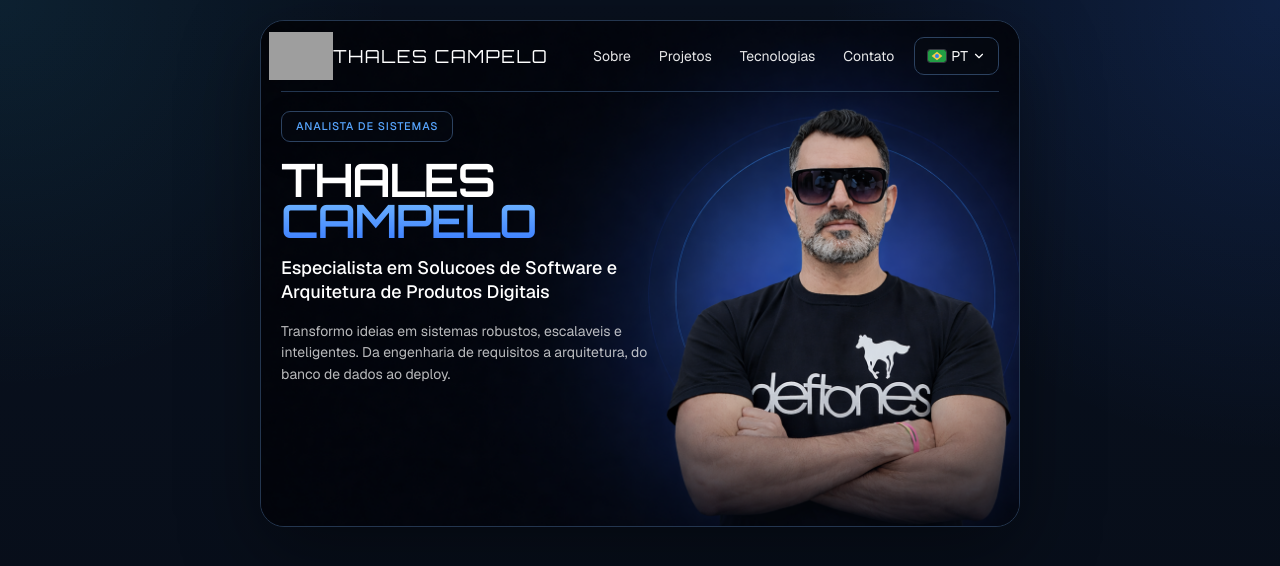
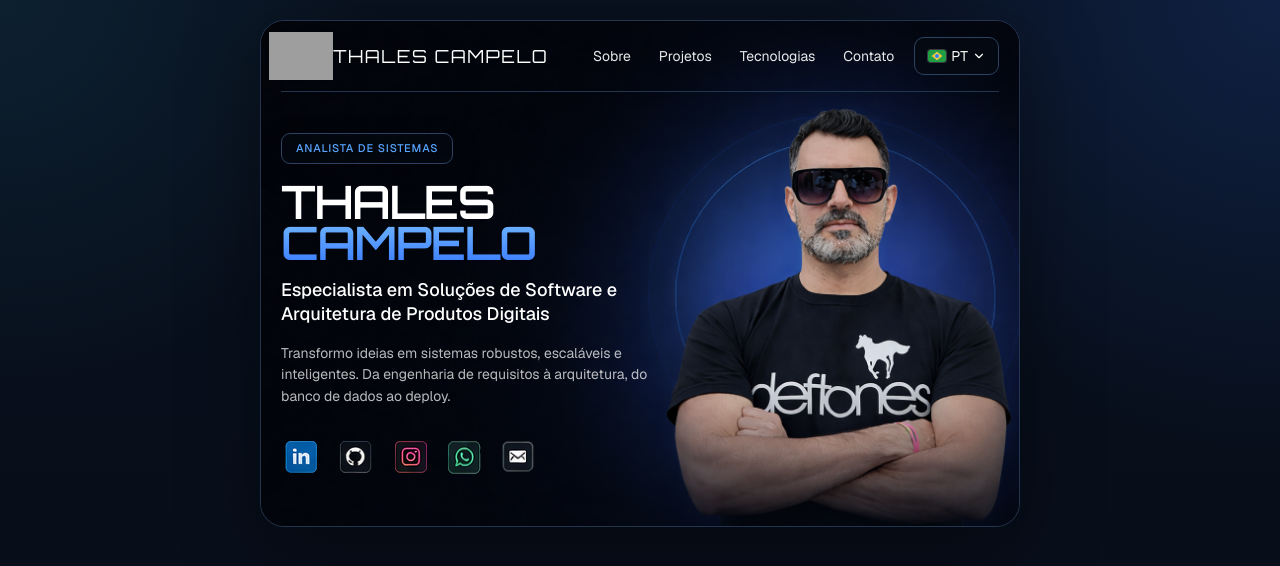
Before and after one commit to thalescampelodac/landing-page-2, a Next.js app: page / in a window 1280 px wide. Shown: the top 566 px of the page. Built offline with nearby package versions, Linux system fonts and the light colour scheme; grey boxes are pictures that could not be loaded.

Commit message:
feat: add translated hero content

```diff
--- a/src/app/page.tsx
+++ b/src/app/page.tsx
@@ -5,9 +5,91 @@ import { ChevronDown } from "lucide-react";
 import { useState } from "react";
 
 const languages = [
-  { code: "PT", label: "Portugues", flag: "/images/flags/br.svg" },
+  { code: "PT", label: "Português", flag: "/images/flags/br.svg" },
   { code: "EN", label: "English", flag: "/images/flags/us.svg" },
-  { code: "ES", label: "Espanol", flag: "/images/flags/es.svg" },
+  { code: "ES", label: "Español", flag: "/images/flags/es.svg" },
+] as const;
+
+const copy = {
+  PT: {
+    nav: {
+      about: "Sobre",
+      projects: "Projetos",
+      technologies: "Tecnologias",
+      contact: "Contato",
+    },
+    badge: "Analista de Sistemas",
+    hero: {
+      firstName: "Thales",
+      lastName: "Campelo",
+      title:
+        "Especialista em Soluções de Software e Arquitetura de Produtos Digitais",
+      description:
+        "Transformo ideias em sistemas robustos, escaláveis e inteligentes. Da engenharia de requisitos à arquitetura, do banco de dados ao deploy.",
+    },
+  },
+  EN: {
+    nav: {
+      about: "About",
+      projects: "Projects",
+      technologies: "Technologies",
+      contact: "Contact",
+    },
+    badge: "Systems Analyst",
+    hero: {
+      firstName: "Thales",
+      lastName: "Campelo",
+      title:
+        "Specialist in Software Solutions and Digital Product Architecture",
+      description:
+        "I turn ideas into robust, scalable, and intelligent systems. From requirements engineering to architecture, from database design to deployment.",
+    },
+  },
+  ES: {
+    nav: {
+      about: "Sobre",
+      projects: "Proyectos",
+      technologies: "Tecnologías",
+      contact: "Contacto",
+    },
+    badge: "Analista de Sistemas",
+    hero: {
+      firstName: "Thales",
+      lastName: "Campelo",
+      title:
+        "Especialista en Soluciones de Software y Arquitectura de Productos Digitales",
+      description:
+        "Transformo ideas en sistemas robustos, escalables e inteligentes. Desde la ingeniería de requisitos hasta la arquitectura, de la base de datos al despliegue.",
+    },
+  },
+} as const;
+
+const socialLinks = [
+  {
+    name: "LinkedIn",
+    href: "https://www.linkedin.com/in/thalescampelo/",
+    icon: "/images/social/linkedin.png",
+  },
+  {
+    name: "GitHub",
+    href: "https://github.com/thalescampelodac",
+    icon: "/images/social/github.png",
+  },
+  {
+    name: "Instagram",
+    href: "https://www.instagram.com/thalescampeloc/",
+    icon: "/images/social/instagram.png",
+  },
+  {
+    name: "WhatsApp",
+    href: "https://wa.me/5532991594895",
+    icon: "/images/social/whatsapp.png",
+  },
+  {
+    name: "Email",
+    href: "mailto:thalescampelo@gmail.com",
+    icon: "/images/social/email.png",
+  },
 ] as const;
 
 function FlagIcon({ flag, label }: { flag: string; label: string }) {
@@ -23,6 +105,7 @@ export default function Home() {
   const [selectedLanguage, setSelectedLanguage] = useState<(typeof languages)[number]>(
     languages[0],
   );
+  const text = copy[selectedLanguage.code];
 
   return (
     <main className="page-shell min-h-screen px-3 py-4 text-white sm:px-5 sm:py-5">
@@ -55,19 +138,19 @@ export default function Home() {
 
               <nav className="flex items-center gap-2 text-sm text-white/90 sm:gap-3">
                 <a href="#sobre" className="px-2 py-1 hover:text-[#5aa7ff]">
-                  Sobre
+                  {text.nav.about}
                 </a>
                 <a href="#projetos" className="px-2 py-1 hover:text-[#5aa7ff]">
-                  Projetos
+                  {text.nav.projects}
                 </a>
                 <a
                   href="#tecnologias"
                   className="px-2 py-1 hover:text-[#5aa7ff]"
                 >
-                  Tecnologias
+                  {text.nav.technologies}
                 </a>
                 <a href="#contato" className="px-2 py-1 hover:text-[#5aa7ff]">
-                  Contato
+                  {text.nav.contact}
                 </a>
 
                 <div className="relative">
@@ -118,31 +201,52 @@ export default function Home() {
             <div className="mt-4 border-t border-[#22354f]" />
           </header>
 
-          <div className="absolute left-5 top-[90px] z-10">
+          <div className="absolute left-5 top-[112px] z-10">
             <div className="inline-flex items-center rounded-[9px] border border-[#2c4260] bg-[rgba(6,10,18,0.45)] px-3.5 py-1.5 text-[10px] font-medium uppercase tracking-[0.08em] text-[#58a6ff] shadow-[0_10px_30px_rgba(0,0,0,0.18)] sm:text-[11px]">
-              Analista de Sistemas
+              {text.badge}
             </div>
           </div>
 
-          <div className="absolute left-5 top-[138px] z-10">
+          <div className="absolute left-5 top-[160px] z-10">
             <h1 className="display-font text-[42px] font-semibold uppercase leading-[0.9] tracking-[-0.03em] text-white sm:text-[46px]">
-              <span className="block">Thales</span>
+              <span className="block">{text.hero.firstName}</span>
               <span className="block bg-[linear-gradient(180deg,#6eb4ff_0%,#3d7fff_100%)] bg-clip-text text-transparent">
-                Campelo
+                {text.hero.lastName}
               </span>
             </h1>
           </div>
 
-          <div className="absolute left-5 top-[235px] z-10 max-w-[380px]">
+          <div className="absolute left-5 top-[257px] z-10 max-w-[380px]">
             <p className="text-[17px] font-medium leading-[1.35] text-white sm:text-[18px]">
-              Especialista em Solucoes de Software e Arquitetura de Produtos
-              Digitais
+              {text.hero.title}
             </p>
             <p className="mt-4 text-[13px] leading-[1.55] text-white/72 sm:text-[14px]">
-              Transformo ideias em sistemas robustos, escalaveis e
-              inteligentes. Da engenharia de requisitos a arquitetura, do
-              banco de dados ao deploy.
+              {text.hero.description}
             </p>
+          </div>
+
+          <div className="absolute left-5 top-[414px] z-10 flex items-center gap-2.5">
+            {socialLinks.map((item) => (
+              <a
+                key={item.name}
+                href={item.href}
+                aria-label={item.name}
+                target={item.href.startsWith("mailto:") ? undefined : "_blank"}
+                rel={
+                  item.href.startsWith("mailto:")
+                    ? undefined
+                    : "noreferrer noopener"
+                }
+                className="relative block h-11 w-11 transition hover:-translate-y-0.5 hover:opacity-90"
+              >
+                <Image
+                  src={item.icon}
+                  alt={item.name}
+                  fill
+                  className="object-contain"
+                />
+              </a>
+            ))}
           </div>
         </div>
       </div>
```
